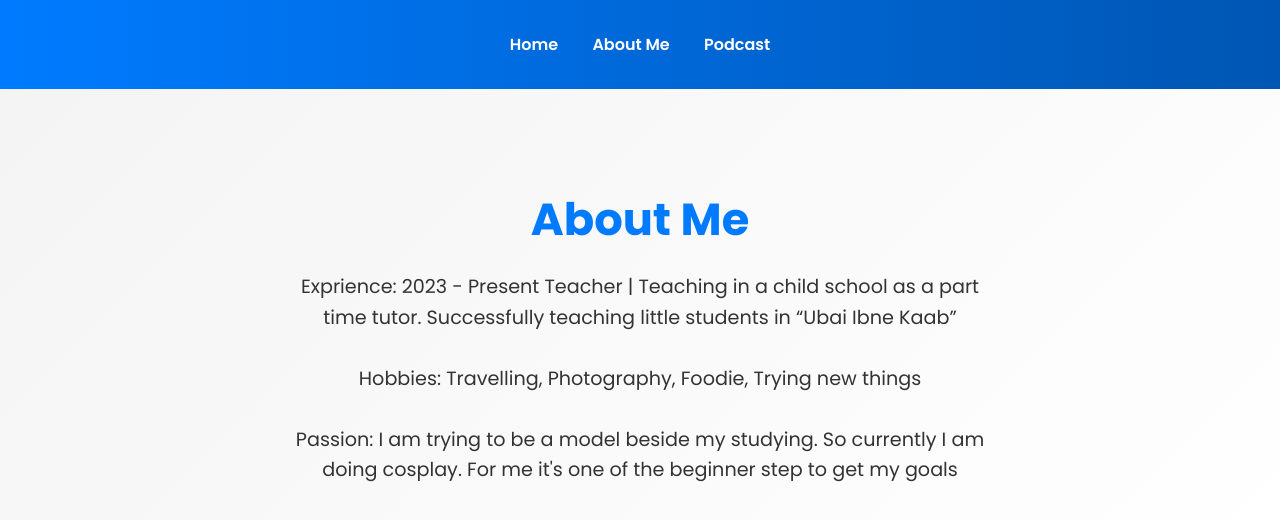
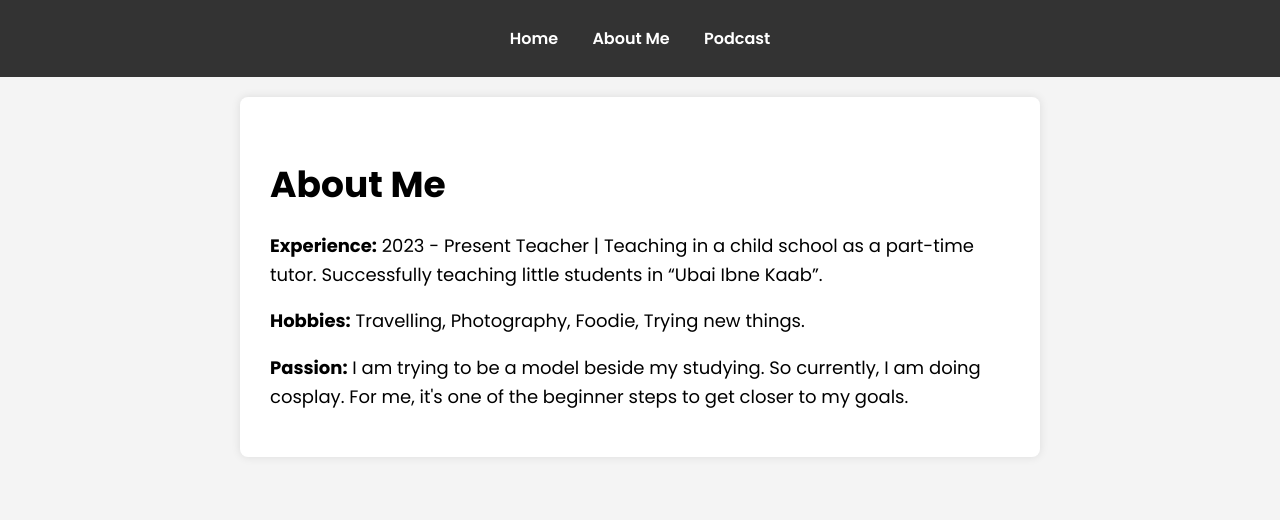
Before and after one commit to abdussalamtonmoy/abdussalam, a plain HTML site: page about.html in a window 1280 px wide. Drawn offline with Linux system fonts and the light colour scheme.

Commit message:
Update about.html

```diff
--- a/about.html
+++ b/about.html
@@ -4,8 +4,54 @@
     <meta charset="UTF-8">
     <meta name="viewport" content="width=device-width, initial-scale=1.0">
     <title>About Me - Abdus Salam Mahmood Tonmoy</title>
-    <link rel="stylesheet" href="style.css">
     <link href="https://fonts.googleapis.com/css2?family=Poppins:wght@300;400;600;700&display=swap" rel="stylesheet">
+    <style>
+        body {
+            font-family: 'Poppins', sans-serif;
+            margin: 0;
+            padding: 0;
+            background-color: #f4f4f4;
+        }
+        header {
+            background-color: #333;
+            padding: 10px 0;
+            text-align: center;
+        }
+        header nav ul {
+            list-style: none;
+            padding: 0;
+        }
+        header nav ul li {
+            display: inline;
+            margin: 0 15px;
+        }
+        header nav ul li a {
+            color: white;
+            text-decoration: none;
+            font-weight: 600;
+        }
+        main {
+            padding: 20px;
+            max-width: 800px;
+            margin: 0 auto;
+        }
+        .hero {
+            background-color: white;
+            border-radius: 8px;
+            box-shadow: 0 0 10px rgba(0, 0, 0, 0.1);
+            padding: 30px;
+        }
+        .hero h1 {
+            font-size: 36px;
+            font-weight: 700;
+            margin-bottom: 20px;
+        }
+        .hero p {
+            font-size: 18px;
+            margin-bottom: 15px;
+            line-height: 1.6;
+        }
+    </style>
 </head>
 <body>
     <header>
@@ -21,10 +67,9 @@
         <section class="hero">
             <div class="hero-content">
                 <h1>About Me</h1>
-                <p>Exprience: 2023 - Present Teacher | Teaching in a child school as a part time tutor. Successfully teaching little
-students in “Ubai Ibne Kaab” </p>
-                <p>Hobbies: Travelling, Photography, Foodie, Trying new things</p>
-                <p>Passion: I am trying to be a model beside my studying. So currently I am doing cosplay. For me it's one of the beginner step to get my goals</p>
+                <p><strong>Experience:</strong> 2023 - Present Teacher | Teaching in a child school as a part-time tutor. Successfully teaching little students in “Ubai Ibne Kaab”.</p>
+                <p><strong>Hobbies:</strong> Travelling, Photography, Foodie, Trying new things.</p>
+                <p><strong>Passion:</strong> I am trying to be a model beside my studying. So currently, I am doing cosplay. For me, it's one of the beginner steps to get closer to my goals.</p>
             </div>
         </section>
     </main>
```
